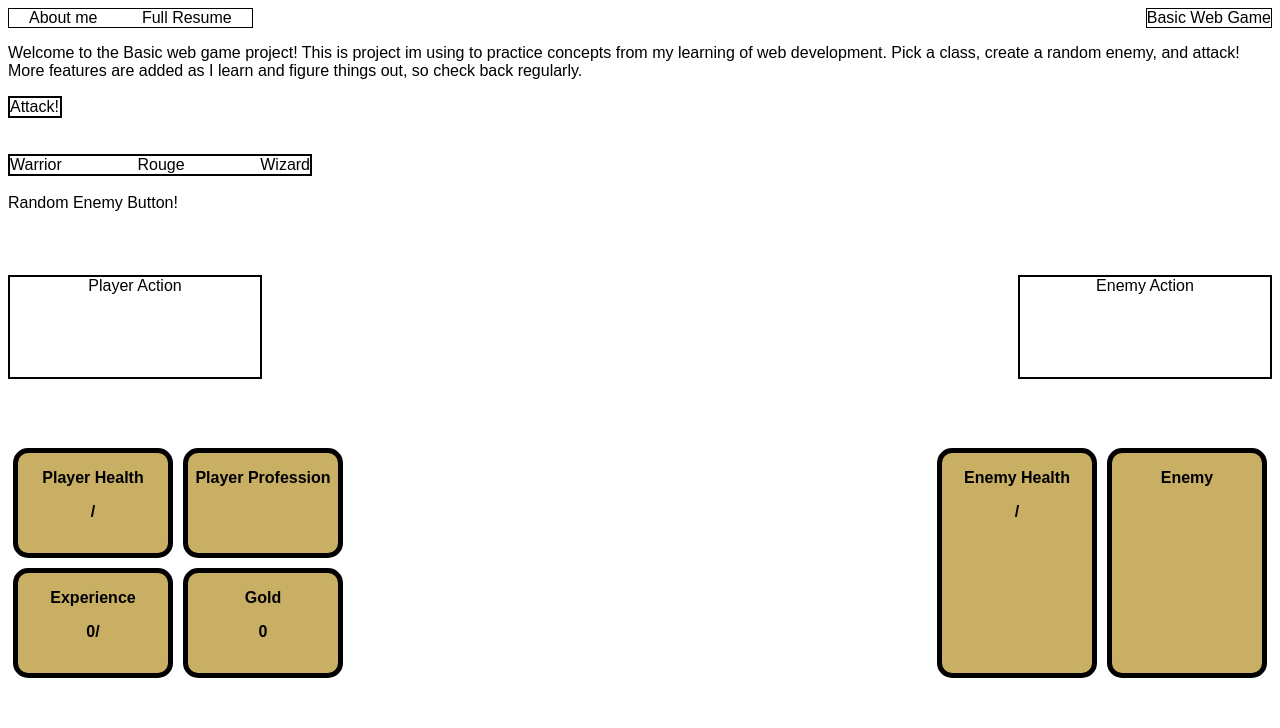
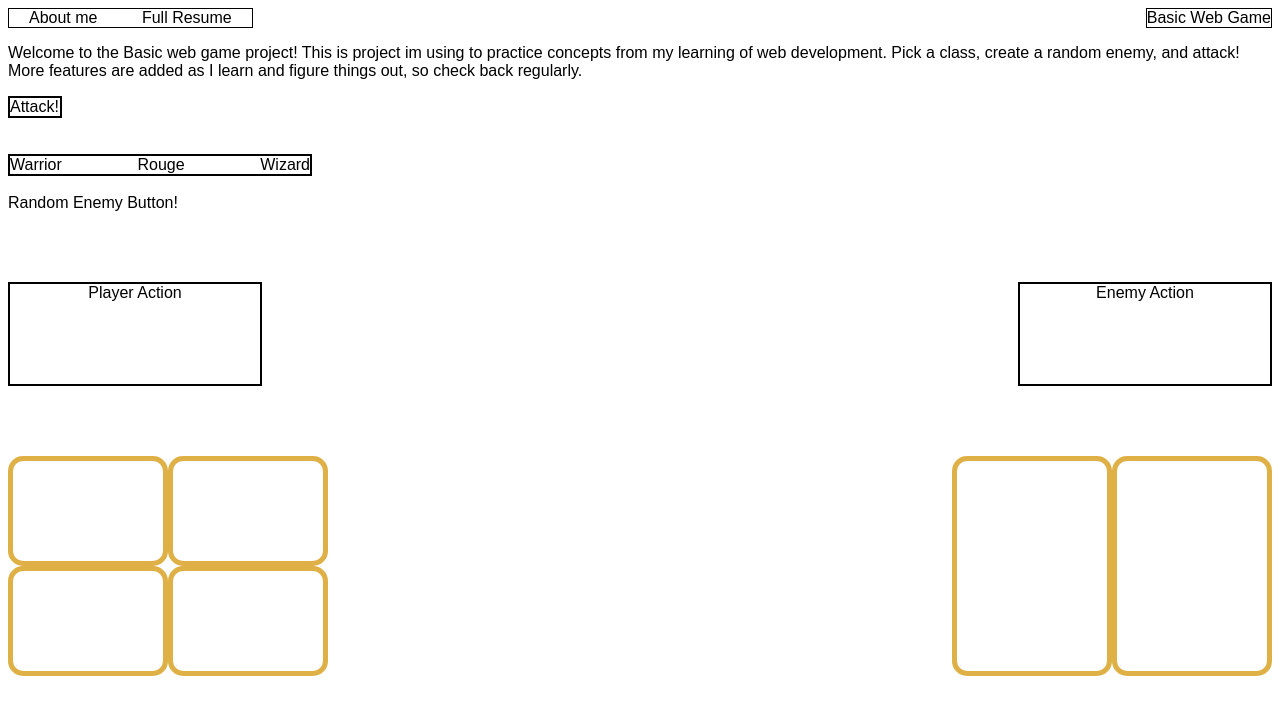
Before and after one commit to DavidOikle/personalWebsite, a plain HTML site: page pages/basicTextGame.html in a window 1280 px wide. Shown: the top 728 px of the page. Drawn offline with Linux system fonts and the light colour scheme.

Commit message:
Update basicTextGame.css

```diff
--- a/style/basicTextGame.css
+++ b/style/basicTextGame.css
@@ -88,10 +88,11 @@ Goals:
   min-width: 150px;
   min-height: 100px;
   display:inline-block;
-  margin: 5px;
   border-radius: 15px;
-  background: rgb(200, 175, 100);
+  background: #3273a3
   font-weight: bold;
+  color: white;
+  border-color: #deb045;
 }
 
 .playerHealthElements {
```
